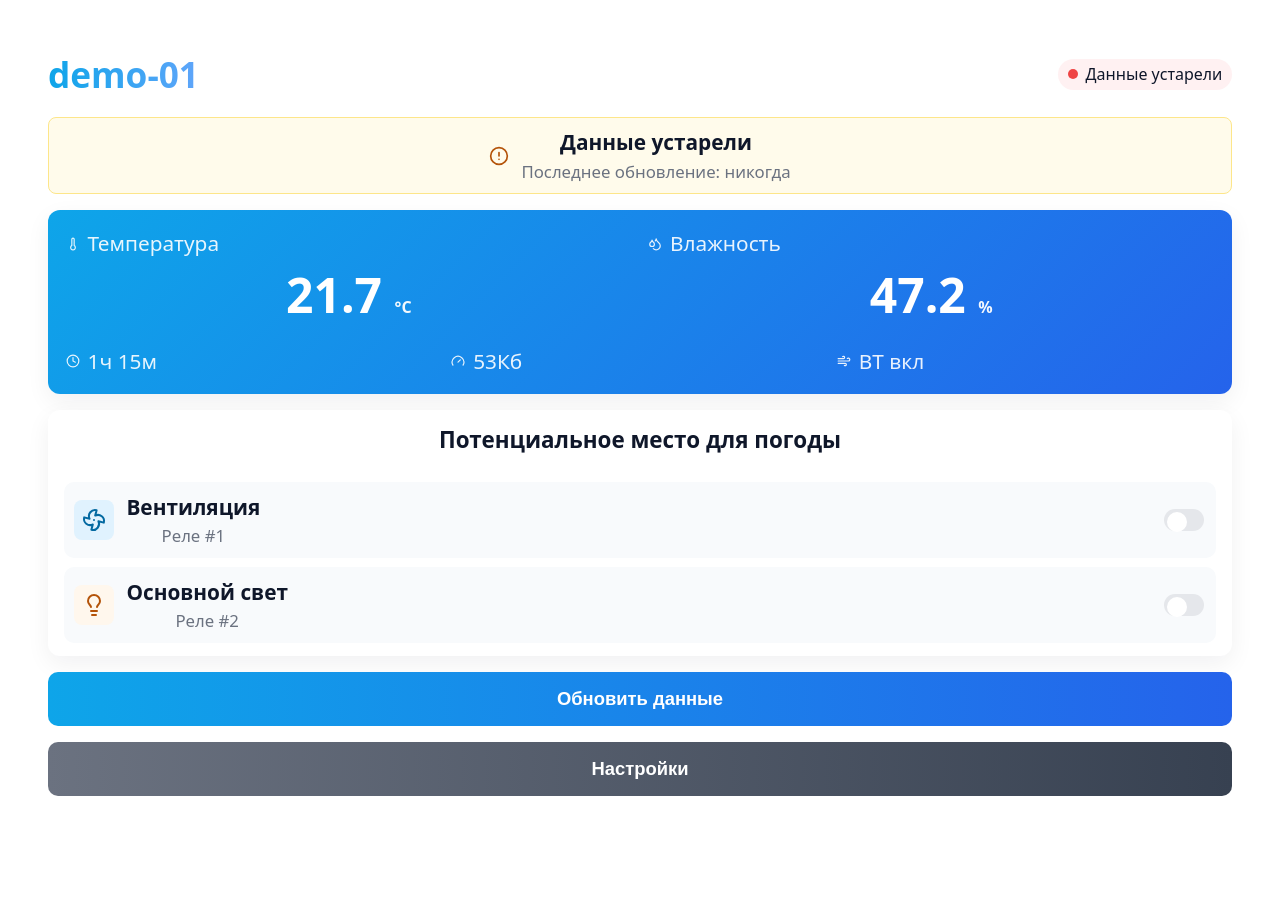
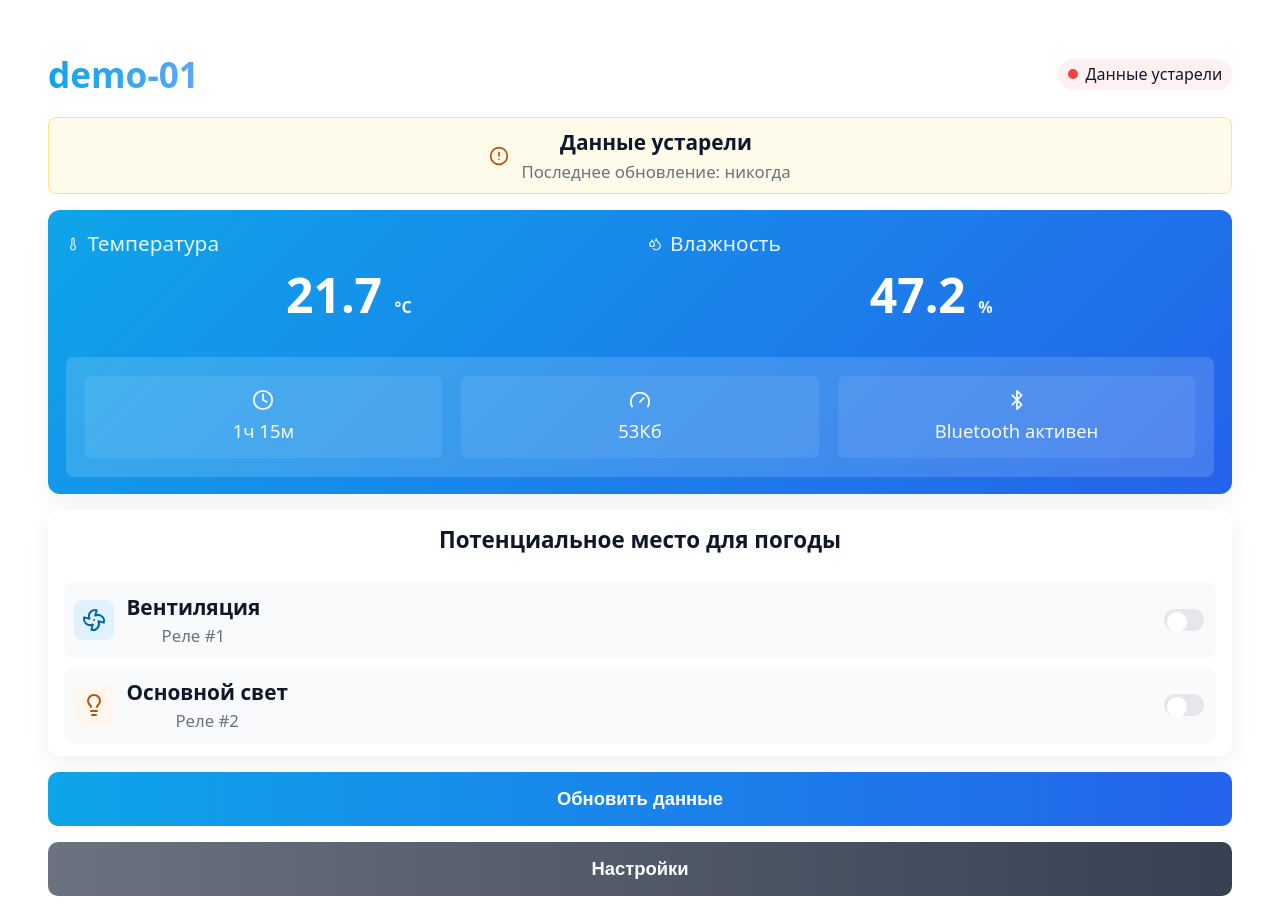
Before and after one commit to sauvingnon/smart_home, a React (Vite) app in the folder esp_front/: page / in a window 1280 px wide. Before the commit the page ends 832 px from the top, so only its background shows below. Built offline with nearby package versions, Linux system fonts and the light colour scheme; no server answers.

Commit message:
fix: доработка статус бара под темп и влаж

```diff
--- a/esp_front/src/App.css
+++ b/esp_front/src/App.css
@@ -110,9 +110,9 @@
 .icon-sm { width:14px; height:14px }
 .big-val { font-size:2.5rem; font-weight:700 }
 .unit { font-size:1rem; opacity:0.95 }
-.climate-stats { margin-top:0.9rem; display:grid; grid-template-columns:repeat(3,1fr); gap:0.5rem; font-size:1.1rem }
-.stat { display:flex; align-items:center; gap:0.5rem; color:rgba(255,255,255,0.9) }
-.icon-xs { width:14px; height:14px }
+.climate-stats { margin-top:1.4rem; padding:1rem; display:grid; grid-template-columns:repeat(3,1fr); gap:1rem; font-size:1.1rem; background:rgba(255,255,255,0.15); border-radius:8px }
+.stat { display:flex; flex-direction:column; align-items:center; justify-content:center; gap:0.4rem; color:rgba(255,255,255,0.95); padding:0.6rem; background:rgba(255,255,255,0.08); border-radius:6px }
+.icon-xs { width:18px; height:18px }
 
 .control-card { padding:0 }
 .card-header { padding:0.8rem 1rem; font-weight:600; font-size:1.2rem }
@@ -220,7 +220,9 @@
   .device-title { font-size:2.2rem }
   .big-val { font-size:3rem }
   .label { font-size:1.3rem }
-  .climate-stats { font-size:1.3rem }
+  .climate-stats { font-size:1.3rem; padding:1.2rem; gap:1.2rem; margin-top:1.6rem }
+  .stat { padding:0.8rem; font-size:1.15rem }
+  .icon-xs { width:22px; height:22px }
   .card-header { font-size:1.4rem }
   .font-medium { font-size:1.3rem }
   .section-title { font-size:1.5rem }
--- a/esp_front/src/pages/HomePage.tsx
+++ b/esp_front/src/pages/HomePage.tsx
@@ -1,6 +1,6 @@
 import { useEffect, useState } from 'react'
 import { motion, AnimatePresence } from 'framer-motion'
-import { Thermometer, Droplets, Wind, Fan, Lightbulb, Gauge, Clock, AlertCircle } from 'lucide-react'
+import { Thermometer, Droplets, Bluetooth, Fan, Lightbulb, Gauge, Clock, AlertCircle } from 'lucide-react'
 import SettingsPage from './SettingsPage'
 import { API_ENDPOINTS } from '../config'
 
@@ -110,9 +110,9 @@ export default function HomePage() {
                 </div>
 
                 <div className="climate-stats">
-                  <div className="stat"><Clock className="icon-xs"/> {formatUptime(data?.uptime)}</div>
-                  <div className="stat"><Gauge className="icon-xs"/> {data ? `${Math.round((data.free_memory||0)/1024)}Кб` : '--'}</div>
-                  <div className="stat"><Wind className="icon-xs"/> {data?.bluetooth_is_active ? 'BT вкл' : 'BT выкл'}</div>
+                  <div className="stat"><Clock className="icon-xs"/> <span>{formatUptime(data?.uptime)}</span></div>
+                  <div className="stat"><Gauge className="icon-xs"/> <span>{data ? `${Math.round((data.free_memory||0)/1024)}Кб` : '--'}</span></div>
+                  <div className="stat"><Bluetooth className="icon-xs"/> <span>{data?.bluetooth_is_active ? 'Bluetooth активен' : 'Bluetooth неактивен'}</span></div>
                 </div>
               </>
             )}
```
